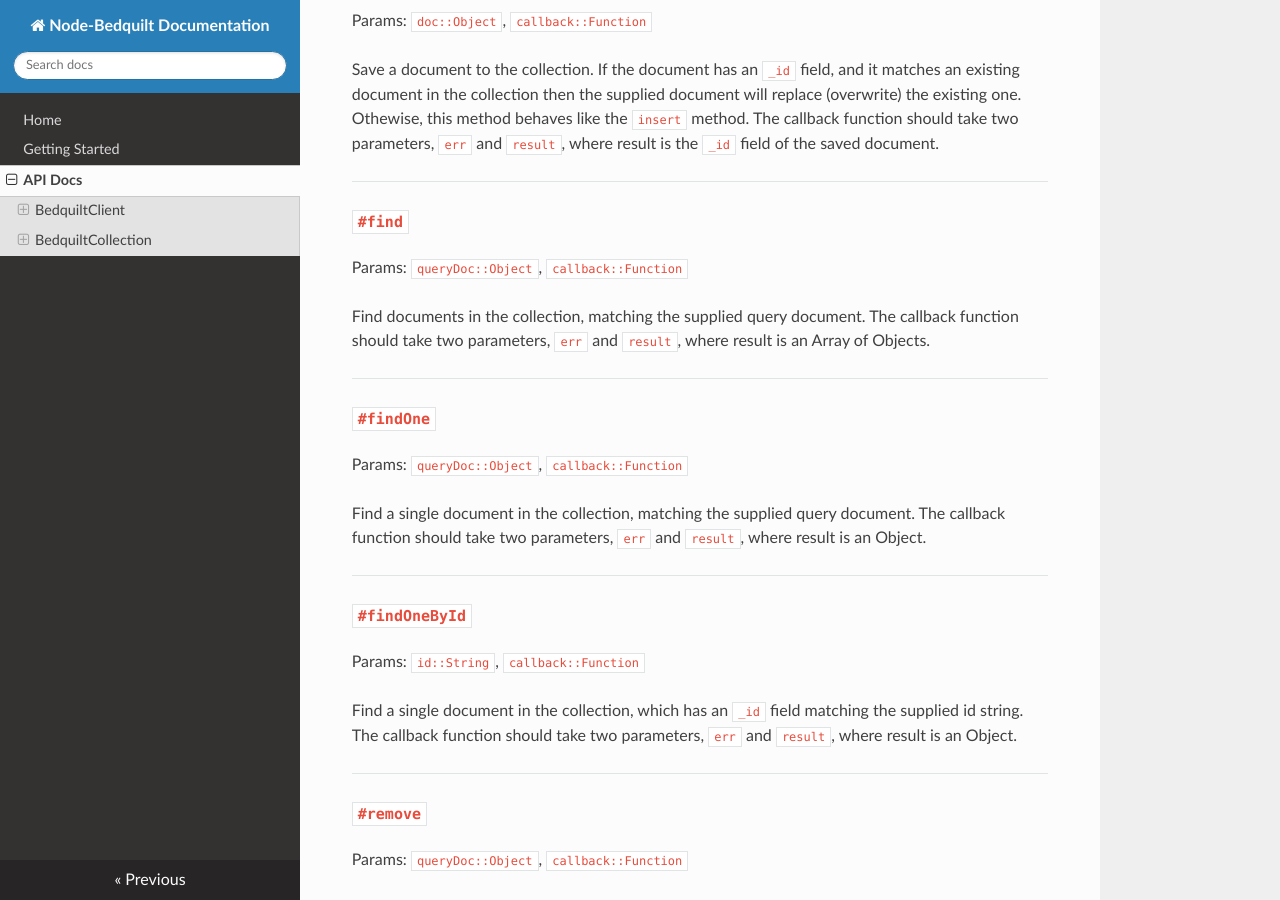
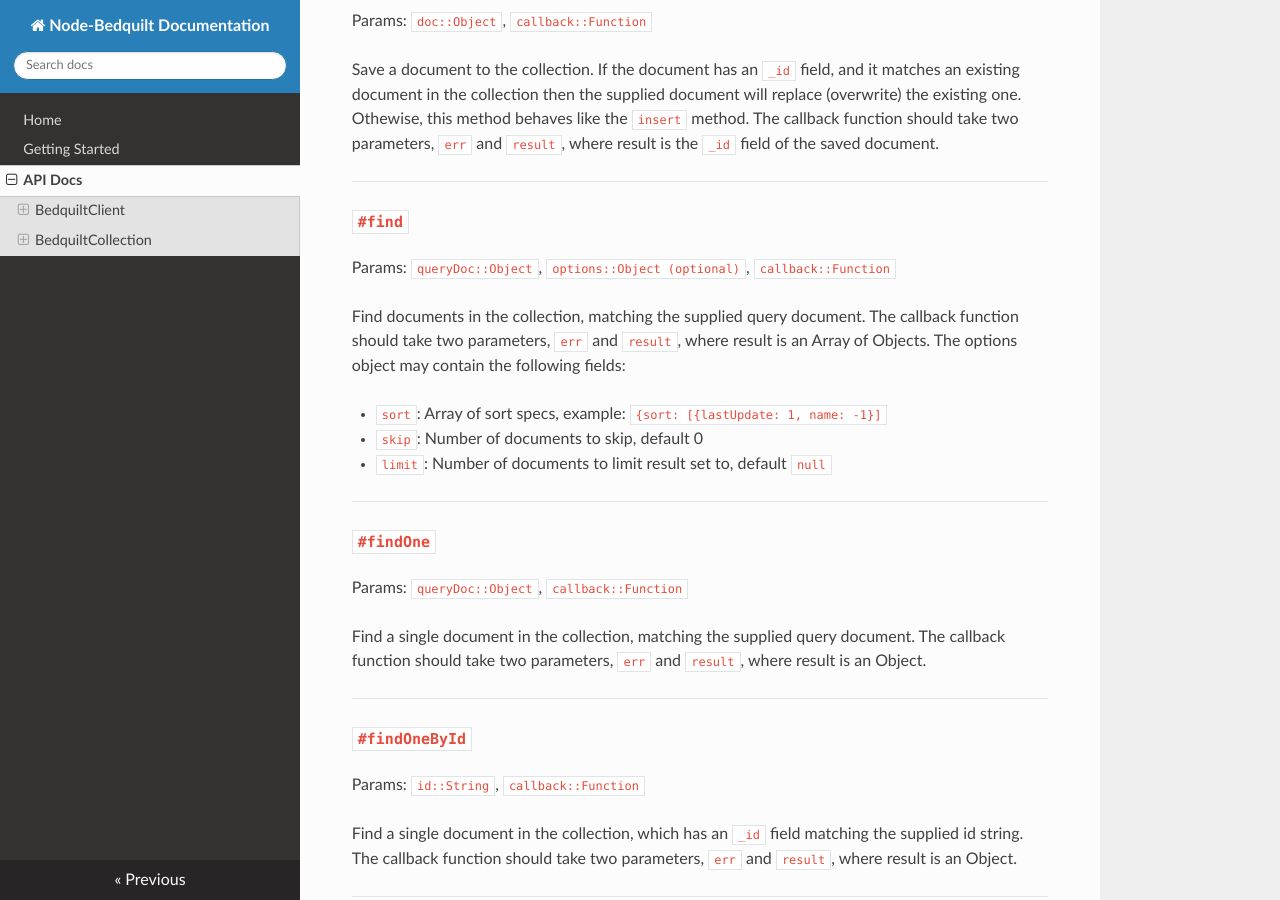
Before and after one commit to BedquiltDB/node-bedquilt, an MkDocs documentation site: the page built from docs/api_docs.md, in a window 1280 px wide and 900 px high, scrolled down 2224 px. Built offline with MkDocs 1.6.1, drawn with Linux system fonts in a browser that asks for light colours; nearby versions of some CDN libraries; old or Windows-style settings are respelled for this version of MkDocs.

Commit message:
Update the `find` docs.

```diff
--- a/docs/api_docs.md
+++ b/docs/api_docs.md
@@ -113,10 +113,15 @@ The callback function should take two parameters, `err` and `result`, where resu
 
 ### `#find`
 
-Params: `queryDoc::Object`, `callback::Function`
+Params: `queryDoc::Object`, `options::Object (optional)`, `callback::Function`
 
 Find documents in the collection, matching the supplied query document.
 The callback function should take two parameters, `err` and `result`, where result is an Array of Objects.
+The options object may contain the following fields:
+
+- `sort`: Array of sort specs, example: `{sort: [{lastUpdate: 1, name: -1}]`
+- `skip`: Number of documents to skip, default 0
+- `limit`: Number of documents to limit result set to, default `null`
 
 ----
 
```
